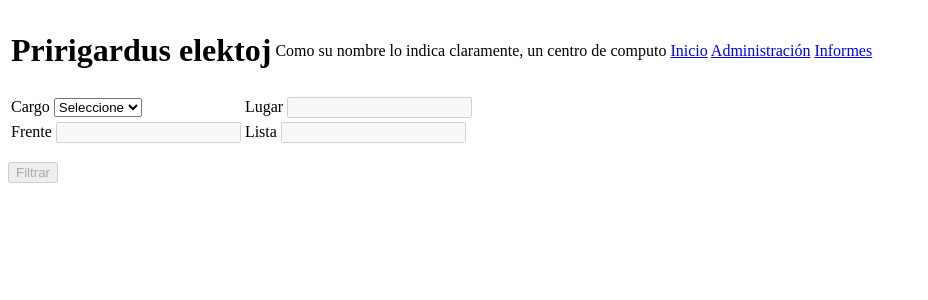
After one commit to matibarriento/pririgardus, a Flask app: page /informes in a window 1280 px wide. The commit adds this page. Shown: the top 300 px of the page, without its empty margins (0-928 px from the left). Run offline with Flask 2, Linux system fonts and the light colour scheme; data that the repository does not hold is empty.

Commit message:
Agregado de informes, header, filtros...falta la lógica

```diff
--- a/Pririgardus/pririgardus.py
+++ b/Pririgardus/pririgardus.py
@@ -6,7 +6,8 @@ from flask import (Flask, render_template, jsonify, request, url_for, redirect)
 from werkzeug.contrib.fixers import ProxyFix
 from flask.ext.admin import Admin
 from logica import parsearPlanilla, exportarPlanilla
-from models.models import db, Mesa, PlanillaMesa, TipoCargo, AlcanceCargo
+from models.models import (
+    db, Mesa, PlanillaMesa, TipoCargo, AlcanceCargo, Cargo, Frente, Lista)
 from models.views import DatosMesa, CargarPlanilla, Exportar, PlanillaMV
 
 NOMBRE_BASE_DATOS = 'pririgardus.db'
@@ -42,10 +43,7 @@ admin.add_view(PlanillaMV(
     db.session,
     name='Planillas', endpoint='ListaPlanillas', category='Planilla'))
 
-
-@app.route("/", methods=['GET', 'POST'])
-def index():
-    return render_template("index.html")
+### Para autocompetados ###
 
 
 @app.route("/getMesas")
@@ -81,11 +79,53 @@ def getAlcanceTipoCargo(tipo_cargo_id):
         return jsonify([])
 
 
+@app.route("/getFrentesCargo")
+@app.route("/getFrentesCargo/<cargo_id>")
+def getFrentesCargo(cargo_id):
+    frentes = db.session.query(Frente).join(
+        Frente.listas).filter(Lista.cargo_id == 1).all()
+    response = [(0, "Todos")]
+    for frente in frentes:
+        response.append((frente.id, frente.descripcion))
+    return jsonify(response)
+
+
+@app.route("/getListasFrenteCargo")
+@app.route("/getListasFrenteCargo/<frente_id>/<cargo_id>")
+def getListasFrenteCargo(frente_id, cargo_id):
+    listas = db.session.query(Lista).filter(
+        Lista.cargo_id == 1, Lista.frente_id == 1).all()
+    response = [(0, "Todas")]
+    for lista in listas:
+        response.append((lista.id, lista.descripcion))
+    return jsonify(response)
+
+###########################################################################
+
+### Para renderizar helpers ###
+
+
 @app.route("/getDatosMesa/<numero_mesa>")
 def getDatosMesa(numero_mesa):
     mesa = db.session.query(Mesa).filter(Mesa.numero == numero_mesa).first()
     datosMesa = DatosMesa(mesa)
     return render_template("helpers/_datosMesa.html", datosMesa=datosMesa)
+
+###########################################################################
+
+### Pantallas y submits ###
+
+
+@app.route("/", methods=['GET', 'POST'])
+def index():
+    return render_template("index.html")
+
+
+@app.route("/informes", methods=['GET', 'POST'])
+def informes():
+    tiposCargo = db.session.query(TipoCargo).join(
+        TipoCargo.cargos).order_by(Cargo.id.desc()).all()
+    return render_template("helpers/_informe.html", tiposCargo=tiposCargo)
 
 
 @app.route("/Planilla/<planilla_id>", methods=['GET', 'POST'])
@@ -114,6 +154,14 @@ def Planilla(planilla_id):
 def ExportarPlanilla(cargo_id):
     exportarPlanilla(cargo_id)
 
+
+@app.route("/Filtrar")
+@app.route("/Filtrar/<tipo_cargo_id>/<cargo_id>", methods=['POST'])
+def Filtrar(cargo_id):
+    exportarPlanilla(cargo_id)
+
+###########################################################################
+
 app.wsgi_app = ProxyFix(app.wsgi_app)
 
 if __name__ == "__main__":
--- a/Pririgardus/static/js/exportar.js
+++ b/Pririgardus/static/js/exportar.js
@@ -23,7 +23,7 @@ $(function() {
             }
             else {
                 $("#alcanceCargo").val('');
-                $("#cCargoID")[0].value = '-1';
+                $("#cargoID")[0].value = '-1';
             }
             $(this).trigger("change");
         },
--- /dev/null
+++ b/Pririgardus/static/js/filtrarCargos.js
@@ -0,0 +1,169 @@
+$(function() {
+
+    crearAutocompletado($("#alcanceCargo"), $("#cargoID"), false);
+    crearAutocompletado(("#frentes"), $("#frenteID"), true);
+    crearAutocompletado($("#listas"), $("#listaID"), true);
+
+    $('#filtrar').click(function(e) {
+            // e.preventDefault();
+            // $.ajax({
+            //     url: urlFiltar + "/" + $("#cargoID").val(),
+            //     type: 'POST',
+            //     success: function(response) {
+            //         return false;
+            //     },
+            //     error: function(error) {
+            //         console.log(error);
+            //     }
+            // });
+        });
+
+
+    Anidado($("#tipoCargo"), $("#alcanceCargo"), $("#cargoID"), $("#filtrar"));
+    Anidado($("#cargoID"), $("#frentes"), $("#frenteID"), $("#filtrar"));
+    Anidado($("#frenteID"), $("#listas"), $("#listaID"), null);
+
+    $("#tipoCargo").on("change", function()
+    {
+        var tieneValor = Anidado($("#tipoCargo"), $("#alcanceCargo"), $("#cargoID"), $("#filtrar"));
+        if(tieneValor){
+            getAlcanceCargos($("#tipoCargo").val());
+        }
+    });
+
+    $("#alcanceCargo").on("change", function()
+    {
+        var tieneValor = Anidado($("#cargoID"), $("#frentes"), $("#frenteID"), $("#filtrar"));
+        if(tieneValor){
+            getFrentes($("#cargoID").val());
+        }
+    });
+
+    $("#frentes").on("change", function()
+    {
+        var tieneValor = Anidado($("#frenteID"), $("#listas"), $("#listaID"), null);
+        if(tieneValor){
+            getListas($("#frenteID").val(), $("#cargoID").val());
+        }
+    });
+
+});
+
+function Anidado(controlPadre, controlHijo, controlIDHijo, controlSubmit){
+    var tieneValor = $.inArray($(controlPadre).val(), [0,'0', '']) == -1;
+    if(tieneValor){
+        $(controlHijo).prop("disabled", false);
+        $(controlSubmit).prop("disabled", false);
+    }
+    else{
+        $(controlHijo).prop("disabled", true);
+        $(controlHijo).val("");
+        $(controlIDHijo)[0].value = '0';
+        $(controlSubmit).prop("disabled", true);
+    }
+    $(controlHijo).trigger("change");
+    return tieneValor;
+}
+
+function getAlcanceCargos(tipo_cargo_id){
+    $.getJSON(urlAlcances + "/" + tipo_cargo_id, function (data) {
+        var alcanceCargos = $.map(data, function (value, key) {
+            return {
+                label: value,
+                value: key
+            };
+        });
+        $("#alcanceCargo").autocomplete("option", "source", alcanceCargos);
+    });
+}
+
+function getAlcanceCargos(tipo_cargo_id){
+    $.getJSON(urlAlcances + "/" + tipo_cargo_id, function (data) {
+        var alcanceCargos = $.map(data, function (value, key) {
+            return {
+                label: value,
+                value: key
+            };
+        });
+        $("#alcanceCargo").autocomplete("option", "source", alcanceCargos);
+    });
+}
+
+function getFrentes(cargo_id){
+    $.getJSON(urlFrentes + "/" + cargo_id, function (data) {
+        var frentes = $.map(data, function (value, key) {
+            return {
+                label: value,
+                value: key
+            };
+        });
+        $("#frentes").autocomplete("option", "source", frentes);
+        valorDefault = findLabel(frentes, 0);
+        $("#frentes").val(valorDefault);
+        $("#frentes").trigger("change");
+    });
+}
+
+function getListas(frente_id, cargo_id){
+    $.getJSON(urlListas+ "/" + frente_id + "/" + cargo_id, function (data) {
+        var listas = $.map(data, function (value, key) {
+            return {
+                label: value,
+                value: key
+            };
+        });
+        $("#listas").autocomplete("option", "source", listas);
+        valorDefault = findLabel(listas, 0);
+        $("#listas").val(valorDefault);
+        $("#listas").trigger("change");
+    });
+}
+
+function crearAutocompletado(controlPrincipal, controlID, tieneDefault){
+    $(controlPrincipal).autocomplete({
+        source: [],
+        minChars:0,
+        minLength:0,
+        change: function (event, ui) {
+            forAutocomplete($(controlPrincipal), $(controlID), event, ui, tieneDefault);
+        },
+        select: function (event, ui) {
+            forAutocomplete($(controlPrincipal), $(controlID), event, ui, tieneDefault);
+        },
+        focus:function (event, ui) {
+            forAutocomplete($(controlPrincipal), $(controlID), event, ui, tieneDefault);
+        },
+    }).on('focus', function(event) {
+            $(this).autocomplete("search", "");
+        });
+}
+
+function forAutocomplete(controlPrincipal, controlID, event, ui, tieneDefault){
+    if (ui.item) {
+        event.preventDefault();
+        $(controlPrincipal).val(ui.item.label);
+        $(controlID)[0].value = ui.item.value;
+    }
+    else {
+        if(tieneDefault){
+            valorDefault = findLabel($(controlPrincipal).autocomplete("option", "source"), 0);
+            $(controlPrincipal).val(valorDefault);
+        }
+        else{
+            $(controlPrincipal).val('');
+
+        }
+        $(controlID)[0].value = '0';
+    }
+    $(controlPrincipal).trigger("change");
+}
+
+function findLabel(lista, value) {
+    var count = lista.length;
+    for (var i = 0; i < count; i++) {
+        if (lista[i].value == value) {
+            return lista[i].label;
+        }
+    }
+    return "";
+}
--- /dev/null
+++ b/Pririgardus/templates/helpers/_filtroCargos.html
@@ -0,0 +1,40 @@
+<script type="text/javascript">
+    var urlAlcances = '{{url_for("getAlcanceTipoCargo")}}';
+    var urlFrentes = '{{url_for("getFrentesCargo")}}';
+    var urlListas = '{{url_for("getListasFrenteCargo")}}';
+    var urlFiltar = '{{url_for("Filtrar")}}';
+</script>
+<form method="POST" action="/">
+    <table>
+        <tr>
+            <td>
+                <label>Cargo</label>
+                <select id="tipoCargo">
+                    <option value="0">Seleccione</option>
+                {% for tipo in tiposCargo %}
+                    <option value="{{ tipo.id }}">{{ tipo.descripcion }}</option>
+                {% endfor %}
+                </select>
+            </td>
+            <td>
+                <label>Lugar</label>
+                <input id="cargoID" type="hidden">
+                <input id="alcanceCargo" type="text" tabindex="3">
+            </td>
+        </tr>
+        <tr>
+            <td>
+                <label>Frente</label>
+                <input id="frenteID" type="hidden">
+                <input id="frentes" type="text" tabindex="3">
+            </td>
+            <td>
+                <label>Lista</label>
+                <input id="listaID" type="hidden">
+                <input id="listas" type="text" tabindex="3">
+            </td>
+        </tr>
+    </table>
+     <p><input type=submit value="Filtrar" id="filtrar"></p>
+</form>
+<script type="text/javascript" src='{{url_for("static", filename="js/filtrarCargos.js")}}'></script>
--- /dev/null
+++ b/Pririgardus/templates/helpers/_informe.html
@@ -0,0 +1,10 @@
+{% extends "_layout.html" %}
+{% block body %}
+<script type="text/javascript">
+
+</script>
+<div id="filtros">
+    {% include "helpers/_filtroCargos.html"%}
+</div>
+
+{% endblock %}
--- a/Pririgardus/templates/planilla.html
+++ b/Pririgardus/templates/planilla.html
@@ -2,7 +2,7 @@
 {% block body %}
 <script type="text/javascript">
     var urlPlanilla = '{{url_for("Planilla",planilla_id=form.planilla_id.data)}}';
-    var  escrutada = '{{form.escrutada}}' == 'True'
+    var  escrutada = '{{form.escrutada}}' == 'True';
 </script>
 {% from "helpers/_formHelpers.html" import render_field %}
 <table>
```
Also changed, not shown: Pririgardus/static/js/informes.js (added, +28 -0 lines), Pririgardus/templates/informes.html (added, +18 -0 lines).
